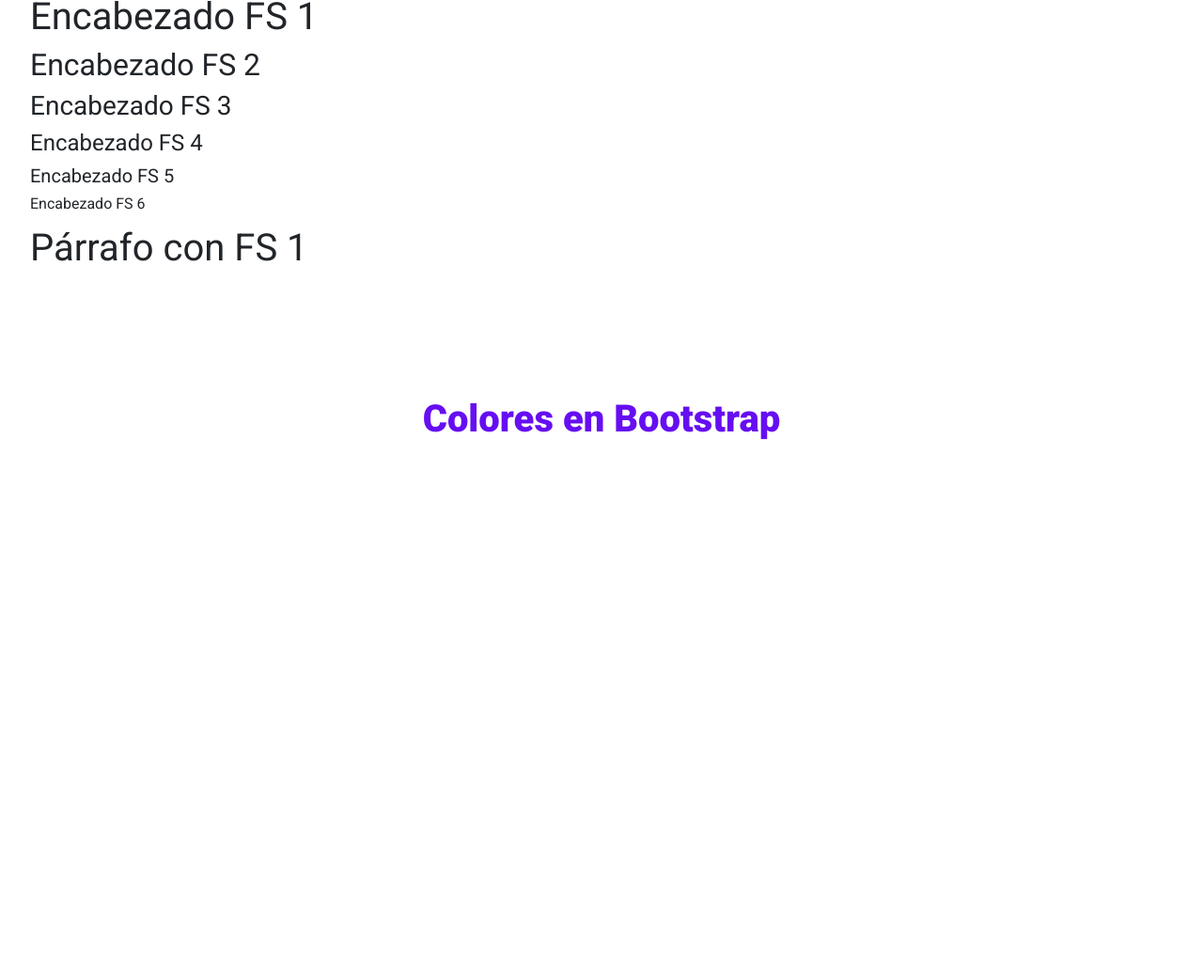
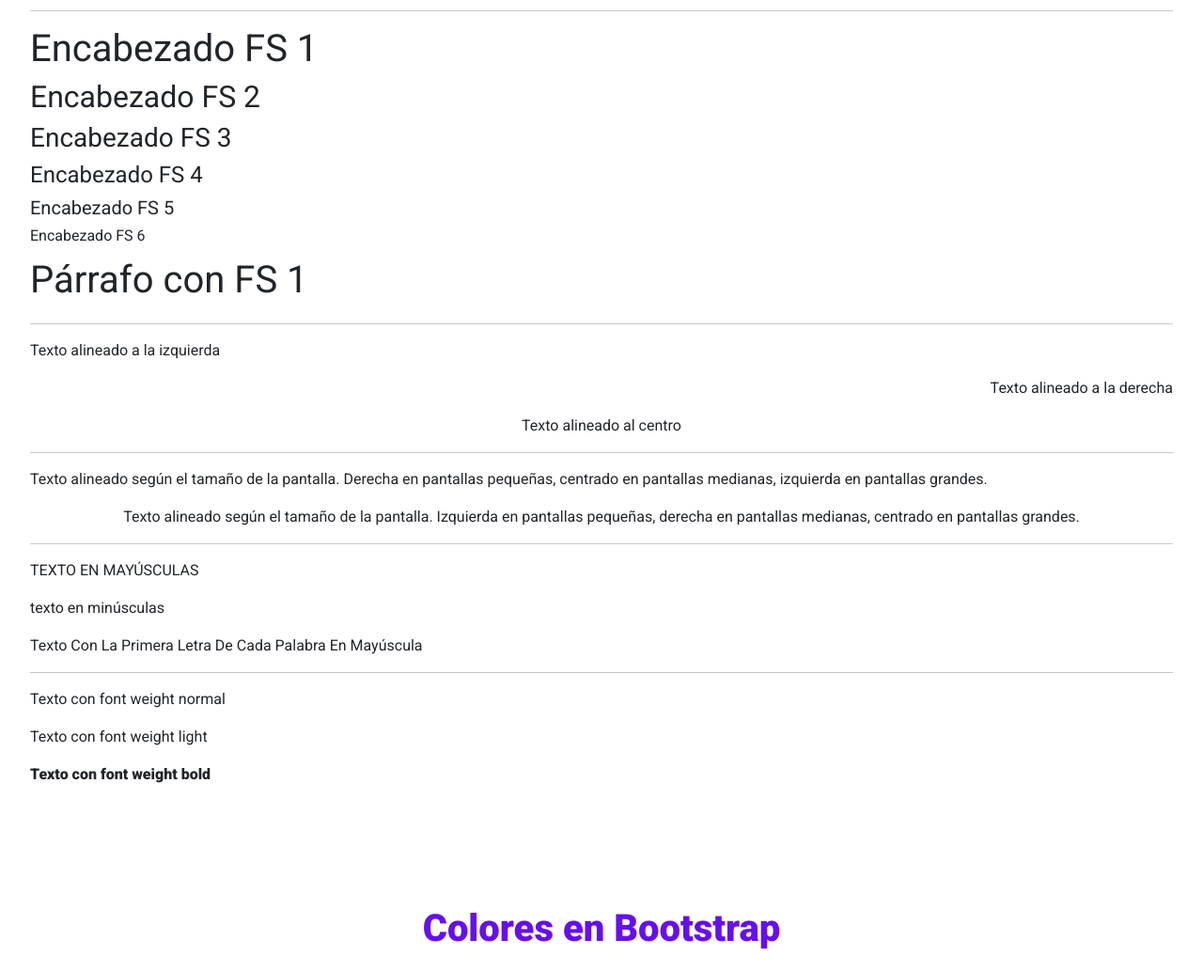
Before and after one commit to kevinacuna1/bs5sass-fundamentos-bootstrap, a plain HTML site: page index.html in a window 1280 px wide. Shown: the part 3302-4335 px from the top of the page at 94% size. Drawn offline with Linux system fonts and the light colour scheme.

Commit message:
Utilidades Para Tipografía

```diff
--- a/index.html
+++ b/index.html
@@ -75,6 +75,8 @@
 
         <p>Este es un párrafo de ejemplo para mostrar la tipografía en Bootstrap.</p>
 
+        <hr>
+
         <!-- Displays-->
         <h1 class="display-1">Encabezado Display 1</h1>
         <h1 class="display-2">Encabezado Display 2</h1>
@@ -84,6 +86,8 @@
         <h1 class="display-6">Encabezado Display 6</h1>
 
         <p class="display-1">Párrafo con display 1</p>
+
+        <hr>
 
         <!-- Font Size -->
         <h1 class="fs-1">Encabezado FS 1</h1>
@@ -95,6 +99,35 @@
 
         <p class="fs-1">Párrafo con FS 1</p>
 
+        <hr>
+
+        <!-- Utilidades para alinear texto -->
+        <p class="text-start">Texto alineado a la izquierda</p>
+        <p class="text-end">Texto alineado a la derecha</p>
+        <p class="text-center">Texto alineado al centro</p>
+
+        <hr>
+
+        <!-- Con media queries -->
+        <p class="text-end text-md-center text-lg-start">Texto alineado según el tamaño de la pantalla. Derecha en
+            pantallas pequeñas, centrado en pantallas medianas, izquierda en pantallas grandes.</p>
+
+        <p class="text-sm-start text-md-end text-lg-center">Texto alineado según el tamaño de la pantalla. Izquierda en
+            pantallas pequeñas, derecha en pantallas medianas, centrado en pantallas grandes.</p>
+
+        <hr>
+
+        <!-- Capitalización -->
+        <p class="text-uppercase">Texto en mayúsculas</p>
+        <p class="text-lowercase">Texto en minúsculas</p>
+        <p class="text-capitalize">Texto con la primera letra de cada palabra en mayúscula</p>
+
+        <hr>
+
+        <!-- Controlar Font Weight -->
+        <p class="fw-normal">Texto con font weight normal</p>
+        <p class="fw-light">Texto con font weight light</p>
+        <p class="fw-bold">Texto con font weight bold</p>
     </section>
 
     <section class="seccion">
```
